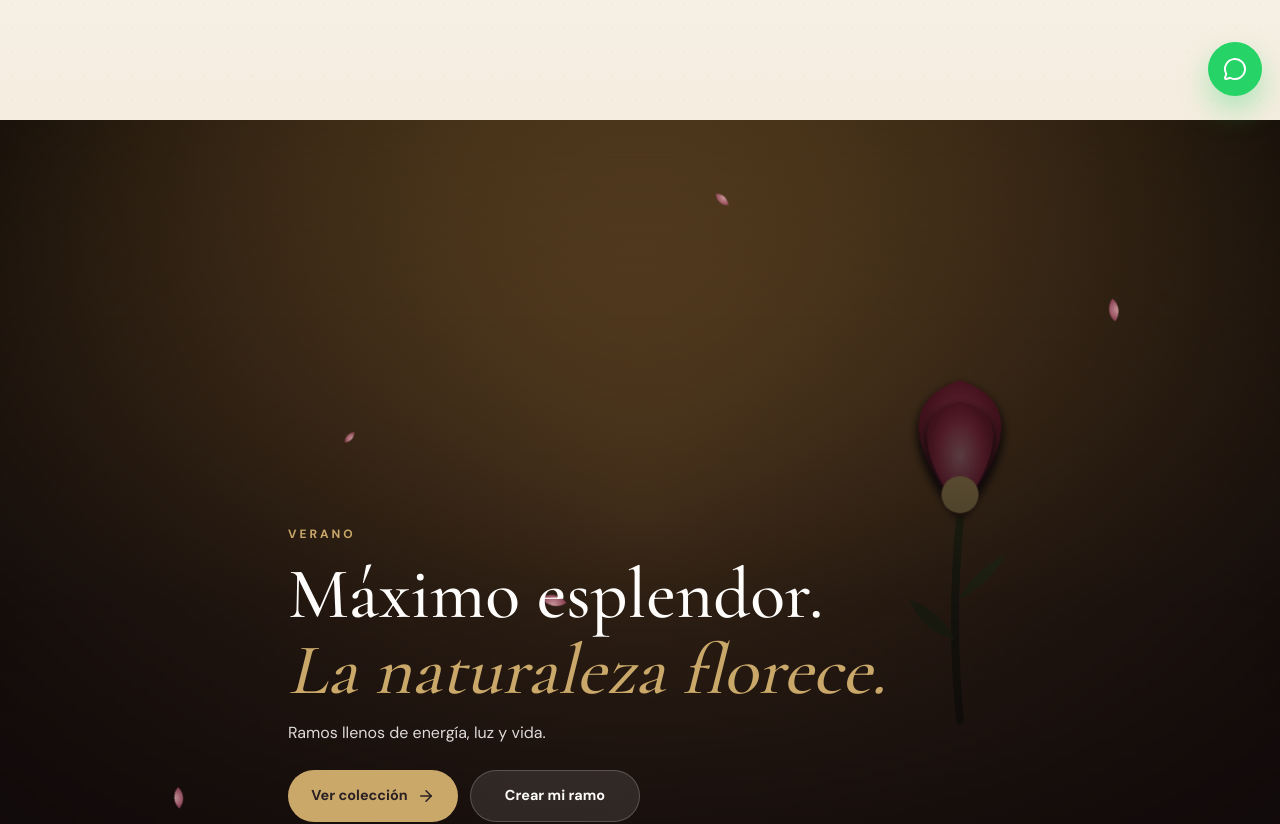
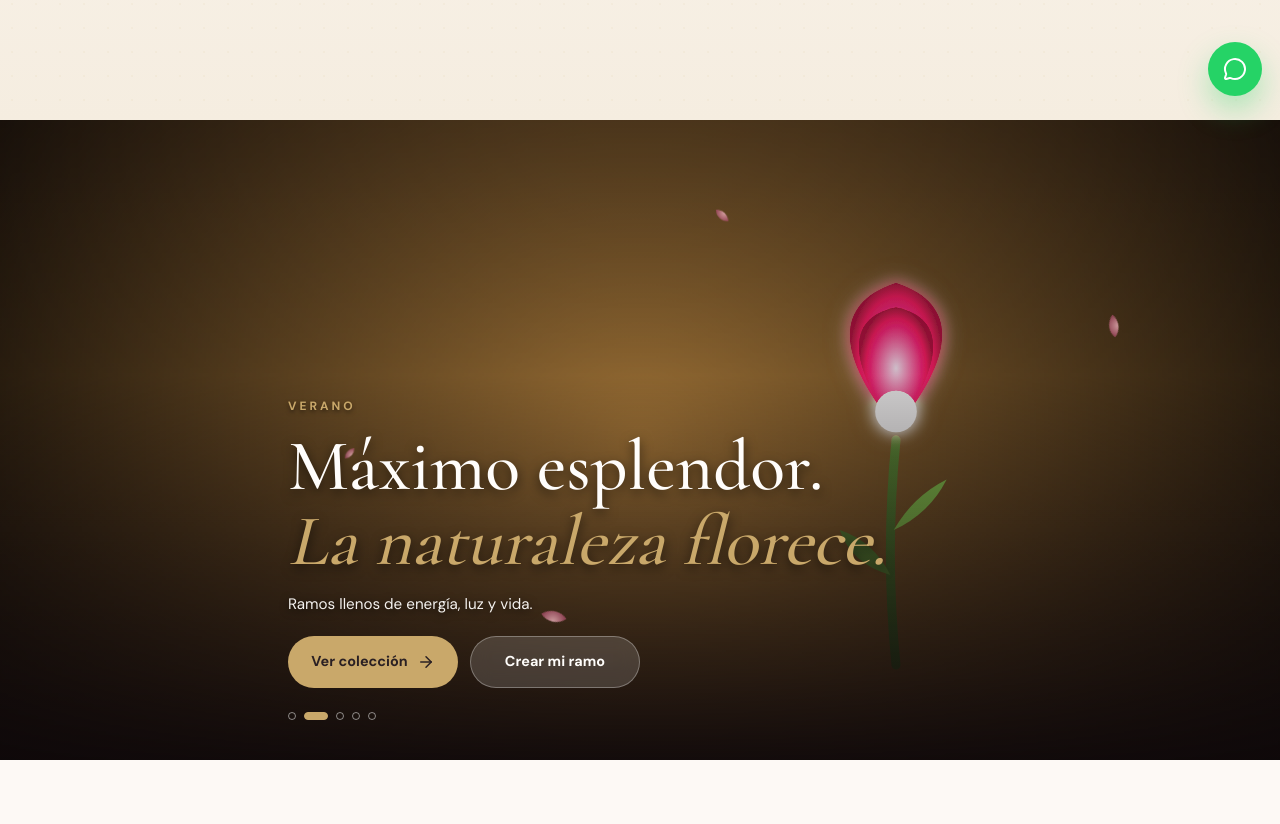
Before and after one commit to Enrique-designweb/aris-eternal-flowers, a Next.js app: page / in a window 1280 px wide. Shown: the part 680-1504 px from the top of the page. Built offline with nearby package versions, Linux system fonts and the light colour scheme.

Commit message:
Mejorar iluminacion de la flor y altura del banner

```diff
--- a/app/globals.css
+++ b/app/globals.css
@@ -1730,9 +1730,10 @@ img {
    ========================================= */
 
 .cinematic-banner {
-  height: 100svh; /* Altura completa de pantalla en móvil */
-  min-height: 650px;
-  max-height: 900px;
+  /* Altura reducida para que no ocupe toda la pantalla en móvil */
+  height: 80svh;
+  min-height: 550px;
+  max-height: 750px;
   overflow: hidden;
   position: relative;
   width: 100%;
@@ -1750,10 +1751,10 @@ img {
 
 .cinematic-bg.active {
   opacity: 1;
-  transform: scale(1.1); /* Zoom lento cinematográfico */
-}
-
-/* Fondos Estacionales */
+  transform: scale(1.1);
+}
+
+/* Fondos Estacionales (Ligeramente iluminados) */
 .bg-spring { background: radial-gradient(circle at 50% 50%, #8c4560 0%, #1c0e13 100%); }
 .bg-summer { background: radial-gradient(circle at 50% 50%, #b8853e 0%, #1c140a 100%); }
 .bg-autumn { background: radial-gradient(circle at 50% 50%, #8a3b2a 0%, #140806 100%); }
@@ -1761,10 +1762,11 @@ img {
 .bg-eternal { background: radial-gradient(circle at 50% 50%, var(--color-burgundy) 0%, #0d0407 100%); }
 
 .cinematic-overlay {
+  /* Overlay un poco más suave en el centro para que la flor brille */
   background: linear-gradient(
     to bottom,
-    rgba(14, 8, 10, 0.3) 0%,
-    rgba(14, 8, 10, 0.8) 60%,
+    rgba(14, 8, 10, 0.4) 0%,
+    rgba(14, 8, 10, 0.2) 40%,
     rgba(14, 8, 10, 0.95) 100%
   );
   inset: 0;
@@ -1773,6 +1775,7 @@ img {
   z-index: 2;
 }
 
+/* Pétalos cayendo */
 .cinematic-petals {
   inset: 0;
   overflow: hidden;
@@ -1804,19 +1807,21 @@ img {
   100% { transform: translate3d(50px, 110vh, 0) rotate(360deg); opacity: 0; }
 }
 
-/* --- FLOR DE FONDO --- */
+/* --- FLOR DE FONDO (Más iluminada) --- */
 .cinematic-flower-bg {
   position: absolute;
   top: 50%;
   left: 50%;
   transform: translate(-50%, -50%);
-  width: 80vw;
-  max-width: 400px;
-  height: 80vw;
-  max-height: 400px;
+  width: 90vw;
+  max-width: 450px;
+  height: 90vw;
+  max-height: 450px;
   z-index: 1;
-  opacity: 0.6; /* Se ve detrás del texto */
+  opacity: 0.9; /* Antes 0.6, ahora resalta más */
+  filter: brightness(1.2); /* Subimos el brillo base */
   pointer-events: none;
+  transition: all 2s ease-in-out;
 }
 
 /* --- LAYOUT Y TEXTOS --- */
@@ -1826,20 +1831,19 @@ img {
   display: flex;
   flex-direction: column;
   width: 100%;
-  margin-top: auto; /* Empuja el contenido hacia abajo */
-  padding-bottom: 60px;
+  margin-top: auto;
+  padding-bottom: 40px;
 }
 
 .cinematic-text-box {
   position: relative;
-  min-height: 260px; /* Evita que el layout salte entre slides */
-  margin-bottom: 24px;
+  min-height: 240px;
+  margin-bottom: 20px;
   display: flex;
   flex-direction: column;
   justify-content: flex-end;
 }
 
-/* FIX: El texto anterior ya no se superpone */
 .cinematic-slide-content {
   position: absolute;
   bottom: 0;
@@ -1863,15 +1867,17 @@ img {
   font-weight: 700;
   letter-spacing: 0.25em;
   text-transform: uppercase;
+  text-shadow: 0 2px 4px rgba(0,0,0,0.5);
 }
 
 .cinematic-title {
   color: var(--color-white);
   font-family: var(--font-display);
-  font-size: clamp(2.8rem, 9vw, 4.5rem);
+  font-size: clamp(2.6rem, 8vw, 4.5rem);
   font-weight: 500;
   line-height: 1.05;
   margin: 12px 0;
+  text-shadow: 0 4px 12px rgba(0,0,0,0.6);
 }
 
 .cinematic-title em {
@@ -1880,10 +1886,11 @@ img {
 }
 
 .cinematic-desc {
-  color: rgba(255, 253, 251, 0.85);
-  font-size: 1rem;
+  color: rgba(255, 253, 251, 0.95);
+  font-size: 0.95rem;
   line-height: 1.6;
   max-width: 480px;
+  text-shadow: 0 2px 8px rgba(0,0,0,0.7);
 }
 
 .cinematic-actions {
@@ -1905,20 +1912,20 @@ img {
 }
 
 .button-secondary-glass {
-  background: rgba(255, 255, 255, 0.1);
+  background: rgba(255, 255, 255, 0.15);
   backdrop-filter: blur(10px);
-  border: 1px solid rgba(255, 255, 255, 0.2);
+  border: 1px solid rgba(255, 255, 255, 0.3);
   color: var(--color-white);
 }
 .button-secondary-glass:hover {
-  background: rgba(255, 255, 255, 0.2);
+  background: rgba(255, 255, 255, 0.25);
   transform: translateY(-2px);
 }
 
 .cinematic-dots {
   display: flex;
   gap: 8px;
-  margin-top: 30px;
+  margin-top: 24px;
 }
 
 .cinematic-dot {
@@ -1940,11 +1947,12 @@ img {
 
 @media (min-width: 900px) {
   .cinematic-content-layout {
-    width: 55%; /* En escritorio, el texto va a la izquierda */
+    width: 55%;
   }
   .cinematic-flower-bg {
-    left: 75%; /* La flor se mueve a la derecha */
-    opacity: 0.9;
+    left: 70%;
+    opacity: 1;
+    filter: brightness(1.3);
   }
 }
 
@@ -1964,7 +1972,7 @@ img {
   overflow: visible;
 }
 
-/* El tallo por defecto está oculto/arrugado */
+/* El tallo */
 .stem {
   stroke-dasharray: 250;
   stroke-dashoffset: 250;
@@ -1972,33 +1980,26 @@ img {
   transform-origin: bottom center;
 }
 
-/* Las hojas y pétalos están ocultos */
+/* Las hojas y pétalos */
 .leaf, .petal {
   opacity: 0;
   transition: all 1.5s ease-in-out;
 }
 
 /* --- PRIMAVERA (Crecimiento) --- */
-.season-0 .stem {
-  stroke-dashoffset: 0; /* El tallo crece */
-}
-.season-0 .leaf {
-  opacity: 1;
-}
-.season-0 .petal {
-  opacity: 1;
-  transform: scale(1);
-}
+.season-0 .stem { stroke-dashoffset: 0; }
+.season-0 .leaf { opacity: 1; }
+.season-0 .petal { opacity: 1; transform: scale(1); }
 .season-0 .p-front { transform: scale(1) rotate(0deg); }
 .season-0 .p-back { transform: scale(1) rotate(0deg); }
+.season-0 .cinematic-flower-bg { filter: brightness(1.2) drop-shadow(0 0 15px rgba(232, 28, 94, 0.5)); }
 
 /* --- VERANO (Máximo esplendor) --- */
 .season-1 .stem { stroke-dashoffset: 0; }
 .season-1 .leaf { opacity: 1; }
 .season-1 .petal { opacity: 1; transform: scale(1.05); }
-.season-1 .flower-head {
-  animation: breathe 3s ease-in-out infinite alternate;
-}
+.season-1 .flower-head { animation: breathe 3s ease-in-out infinite alternate; }
+.season-1 .cinematic-flower-bg { filter: brightness(1.3) drop-shadow(0 0 25px rgba(255, 182, 193, 0.7)); }
 
 @keyframes breathe {
   0% { transform: translate(150px, 190px) scale(1); }
@@ -2008,31 +2009,24 @@ img {
 /* --- OTOÑO (Cambio de color) --- */
 .season-2 .stem { stroke-dashoffset: 0; stroke: #5c4028; }
 .season-2 .leaf { opacity: 1; fill: #8c5a2b; }
-.season-2 .petal { opacity: 1; transform: scale(0.95); fill: #b85c38; } /* Pétalos se tornan marrones */
+.season-2 .petal { opacity: 1; transform: scale(0.95); fill: #b85c38; }
+.season-2 .cinematic-flower-bg { filter: brightness(1.1) sepia(0.4) drop-shadow(0 0 15px rgba(184, 92, 56, 0.5)); }
 
 /* --- INVIERNO (Muerte y caída) --- */
-.season-3 .stem {
-  stroke-dashoffset: 0;
-  stroke: #2b2b2b;
-  transform: rotate(15deg); /* El tallo se dobla por el peso */
-}
-.season-3 .leaf {
-  opacity: 0;
-  transform: translateY(20px) rotate(45deg); /* Caen las hojas */
-}
-.season-3 .petal {
-  opacity: 0;
-  transform: translateY(60px) scale(0.5); /* Caen los pétalos */
-}
+.season-3 .stem { stroke-dashoffset: 0; stroke: #2b2b2b; transform: rotate(15deg); }
+.season-3 .leaf { opacity: 0; transform: translateY(20px) rotate(45deg); }
+.season-3 .petal { opacity: 0; transform: translateY(60px) scale(0.5); }
 .season-3 .flower-center { opacity: 0; }
+/* Oscurecemos un poco la flor en invierno */
+.season-3 .cinematic-flower-bg { filter: brightness(0.6) grayscale(0.8); }
 
 /* --- ETERNO (Resurrección Dorada) --- */
 .season-4 .stem { stroke-dashoffset: 0; stroke: var(--color-gold); transform: rotate(0deg); }
 .season-4 .leaf { opacity: 1; fill: var(--color-gold); }
-.season-4 .petal { opacity: 1; transform: scale(1.1); fill: url(#petalGold); } /* Pétalos dorados */
-.season-4 .flower-head {
-  animation: float-eternal 4s ease-in-out infinite alternate;
-}
+.season-4 .petal { opacity: 1; transform: scale(1.1); fill: url(#petalGold); }
+.season-4 .flower-head { animation: float-eternal 4s ease-in-out infinite alternate; }
+/* Súper resplandor dorado */
+.season-4 .cinematic-flower-bg { filter: brightness(1.5) drop-shadow(0 0 35px rgba(245, 197, 24, 0.9)); }
 
 @keyframes float-eternal {
   0% { transform: translate(150px, 180px); }
--- a/components/blooming-flower.tsx
+++ b/components/blooming-flower.tsx
@@ -10,27 +10,31 @@ export function BloomingFlower({ season }: { season: number }) {
       >
         <defs>
           <linearGradient id="stemGrad" x1="0%" y1="0%" x2="0%" y2="100%">
-            <stop offset="0%" stopColor="#2e4a1c" />
-            <stop offset="100%" stopColor="#15240b" />
+            <stop offset="0%" stopColor="#4a702c" />
+            <stop offset="100%" stopColor="#2e4a1c" />
           </linearGradient>
 
           <radialGradient id="petalGrad" cx="50%" cy="50%" r="50%">
-            <stop offset="0%" stopColor="#f5a3b7" />
-            <stop offset="70%" stopColor="#c2355c" />
-            <stop offset="100%" stopColor="#911d3c" />
+            <stop offset="0%" stopColor="#ffb6c1" /> {/* Rosa muy claro */}
+            <stop offset="70%" stopColor="#e81c5e" /> {/* Rosa vibrante */}
+            <stop offset="100%" stopColor="#8c1133" />
           </radialGradient>
 
           <radialGradient id="petalGold" cx="50%" cy="50%" r="50%">
-            <stop offset="0%" stopColor="#fce38a" />
+            <stop offset="0%" stopColor="#fff8d6" />
+            <stop offset="60%" stopColor="#f5c518" />
             <stop offset="100%" stopColor="#c9a86a" />
           </radialGradient>
 
-          <filter id="shadow" x="-20%" y="-20%" width="140%" height="140%">
-            <feDropShadow dx="0" dy="5" stdDeviation="5" floodColor="#14060a" floodOpacity="0.6" />
+          {/* Filtro de resplandor para toda la flor */}
+          <filter id="glow" x="-30%" y="-30%" width="160%" height="160%">
+            <feGaussianBlur stdDeviation="6" result="blur" />
+            <feComposite in="SourceGraphic" in2="blur" operator="over" />
+            <feDropShadow dx="0" dy="0" stdDeviation="8" floodColor="#ffb6c1" floodOpacity="0.5" />
           </filter>
         </defs>
 
-        {/* TALLO (Se dobla en invierno) */}
+        {/* TALLO */}
         <path
           className="stem"
           d="M150,400 Q140,300 150,200"
@@ -40,26 +44,26 @@ export function BloomingFlower({ season }: { season: number }) {
           strokeLinecap="round"
         />
 
-        {/* HOJAS (Caen en invierno) */}
+        {/* HOJAS */}
         <g className="leaves">
-          <path className="leaf" d="M145,320 Q110,310 100,280 Q130,290 145,320" fill="#3e6123" />
-          <path className="leaf" d="M148,280 Q180,265 195,235 Q165,250 148,280" fill="#4a702c" />
+          <path className="leaf" d="M145,320 Q110,310 100,280 Q130,290 145,320" fill="#4a702c" />
+          <path className="leaf" d="M148,280 Q180,265 195,235 Q165,250 148,280" fill="#6b9e3e" />
         </g>
 
-        {/* FLOR (Se abre, cambia de color y cae) */}
-        <g className="flower-head" transform="translate(150, 190)">
+        {/* FLOR (Aplicamos el filtro de luz aquí) */}
+        <g className="flower-head" transform="translate(150, 190)" filter="url(#glow)">
           {/* Pétalos traseros */}
-          <path className="petal p-back" d="M0,0 C-40,-50 -60,-100 0,-120 C60,-100 40,-50 0,0" fill="url(#petalGrad)" filter="url(#shadow)" />
-          <path className="petal p-back" d="M0,0 C40,-50 60,-100 0,-120 C-60,-100 -40,-50 0,0" fill="url(#petalGrad)" filter="url(#shadow)" transform="rotate(60)" />
-          <path className="petal p-back" d="M0,0 C40,-50 60,-100 0,-120 C-60,-100 -40,-50 0,0" fill="url(#petalGrad)" filter="url(#shadow)" transform="rotate(-60)" />
+          <path className="petal p-back" d="M0,0 C-40,-50 -60,-100 0,-120 C60,-100 40,-50 0,0" fill="url(#petalGrad)" />
+          <path className="petal p-back" d="M0,0 C40,-50 60,-100 0,-120 C-60,-100 -40,-50 0,0" fill="url(#petalGrad)" transform="rotate(60)" />
+          <path className="petal p-back" d="M0,0 C40,-50 60,-100 0,-120 C-60,-100 -40,-50 0,0" fill="url(#petalGrad)" transform="rotate(-60)" />
 
           {/* Pétalos frontales */}
-          <path className="petal p-front" d="M0,0 C-30,-40 -50,-90 0,-100 C50,-90 30,-40 0,0" fill="url(#petalGrad)" filter="url(#shadow)" />
-          <path className="petal p-front" d="M0,0 C30,-40 50,-90 0,-100 C-50,-90 -30,-40 0,0" fill="url(#petalGrad)" filter="url(#shadow)" transform="rotate(45)" />
-          <path className="petal p-front" d="M0,0 C30,-40 50,-90 0,-100 C-50,-90 -30,-40 0,0" fill="url(#petalGrad)" filter="url(#shadow)" transform="rotate(-45)" />
+          <path className="petal p-front" d="M0,0 C-30,-40 -50,-90 0,-100 C50,-90 30,-40 0,0" fill="url(#petalGrad)" />
+          <path className="petal p-front" d="M0,0 C30,-40 50,-90 0,-100 C-50,-90 -30,-40 0,0" fill="url(#petalGrad)" transform="rotate(45)" />
+          <path className="petal p-front" d="M0,0 C30,-40 50,-90 0,-100 C-50,-90 -30,-40 0,0" fill="url(#petalGrad)" transform="rotate(-45)" />
 
-          {/* Centro */}
-          <circle className="flower-center" cx="0" cy="-15" r="18" fill="#fce38a" />
+          {/* Centro brillante */}
+          <circle className="flower-center" cx="0" cy="-15" r="18" fill="#fff8d6" />
         </g>
       </svg>
     </div>
```
